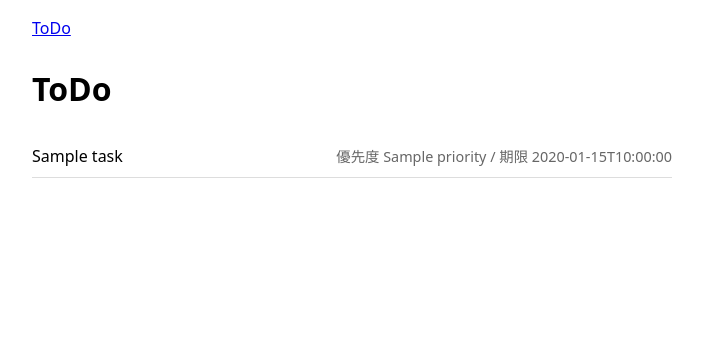
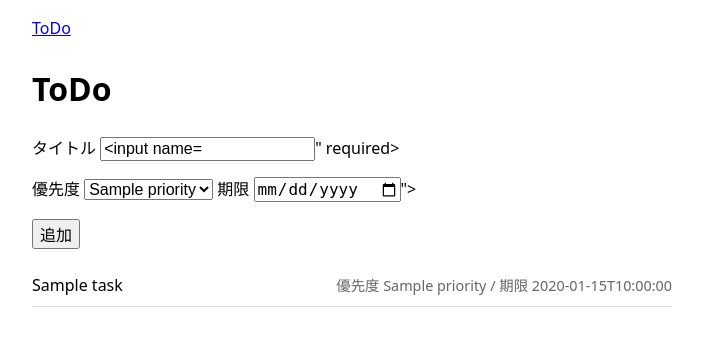
Before and after one commit to YANASAN-eng/PDA-application, a FastAPI app: template src/pda/web/templates/tasks.html in a window 1280 px wide. Shown: the top 346 px of the page, without its empty margins (288-991 px from the left). Run offline with FastAPI, Linux system fonts and the light colour scheme; the template is opened without the code that fills it: most values are stand-ins (such as "Sample title", 1, 10 or a date in 2020); form fields are guessed from the names that the template uses.

Commit message:
Add task creation form to ToDo page

```diff
--- a/src/pda/web/app.py
+++ b/src/pda/web/app.py
@@ -11,16 +11,16 @@ SQLite の接続は「開いた関数の中で使い切って閉じる」(sqlite
 import os
 from collections.abc import Callable, Iterator
 from contextlib import contextmanager
-from datetime import datetime
+from datetime import date, datetime
 from pathlib import Path
 
-from fastapi import FastAPI, Request
+from fastapi import FastAPI, Form, Request
 from fastapi.responses import RedirectResponse
 from fastapi.templating import Jinja2Templates
 
 from pda.db.migrate import connect, migrate_file
 from pda.db.task_repository import TaskRepository
-from pda.domain.task import incomplete_by_priority
+from pda.domain.task import Priority, Task, incomplete_by_priority
 
 TEMPLATES = Jinja2Templates(directory=Path(__file__).parent / "templates")
 DEFAULT_DB = Path("data/pda.db")
@@ -55,10 +55,48 @@ def create_app(db_path: Path, *, clock: Callable[[], datetime] = _system_clock)
     def home():
         return RedirectResponse("/tasks", status_code=303)
 
+    def render_task_list(request: Request, *, form: dict | None = None, error: str | None = None, status: int = 200):
+        with open_db() as conn:
+            items = incomplete_by_priority(TaskRepository(conn).list_all())
+        context = {
+            "tasks": items,
+            "today": clock().date(),
+            "priorities": list(Priority),
+            "form": form or {"title": "", "priority": Priority.MEDIUM.name, "due": ""},
+            "error": error,
+        }
+        return TEMPLATES.TemplateResponse(request, "tasks.html", context, status_code=status)
+
     @app.get("/tasks")
     def task_list(request: Request):
+        return render_task_list(request)
+
+    @app.post("/tasks")
+    def task_create(request: Request, title: str = Form(""), priority: str = Form(""), due: str = Form("")):
+        form = {"title": title, "priority": priority, "due": due}
+        try:
+            task = Task(title=title, priority=_parse_priority(priority), due=_parse_date(due), created_at=clock())
+        except ValueError as e:
+            return render_task_list(request, form=form, error=str(e), status=400)
         with open_db() as conn:
-            items = incomplete_by_priority(TaskRepository(conn).list_all())
-        return TEMPLATES.TemplateResponse(request, "tasks.html", {"tasks": items, "today": clock().date()})
+            TaskRepository(conn).add(task)
+        return RedirectResponse("/tasks", status_code=303)
 
     return app
+
+
+def _parse_priority(name: str) -> Priority:
+    try:
+        return Priority[name]
+    except KeyError:
+        raise ValueError("優先度が正しくありません") from None
+
+
+def _parse_date(text: str) -> date | None:
+    """空欄なら None。'YYYY-MM-DD' として読めなければ ValueError。"""
+    if not text.strip():
+        return None
+    try:
+        return date.fromisoformat(text.strip())
+    except ValueError:
+        raise ValueError("日付が正しくありません(YYYY-MM-DD)") from None
--- a/src/pda/web/templates/tasks.html
+++ b/src/pda/web/templates/tasks.html
@@ -2,6 +2,21 @@
 {% block title %}ToDo - PDA{% endblock %}
 {% block content %}
 <h1>ToDo</h1>
+<form method="post" action="/tasks">
+  {% if error %}<p class="error">{{ error }}</p>{% endif %}
+  <p><label>タイトル <input name="title" value="{{ form.title }}" required></label></p>
+  <p>
+    <label>優先度
+      <select name="priority">
+        {% for p in priorities %}
+        <option value="{{ p.name }}"{% if p.name == form.priority %} selected{% endif %}>{{ p.label }}</option>
+        {% endfor %}
+      </select>
+    </label>
+    <label>期限 <input type="date" name="due" value="{{ form.due }}"></label>
+  </p>
+  <p><button type="submit">追加</button></p>
+</form>
 <ul class="items">
   {% for t in tasks %}
   <li>
```
Also changed, not shown: tests/integration/test_web_tasks.py (+50 -0 lines).
